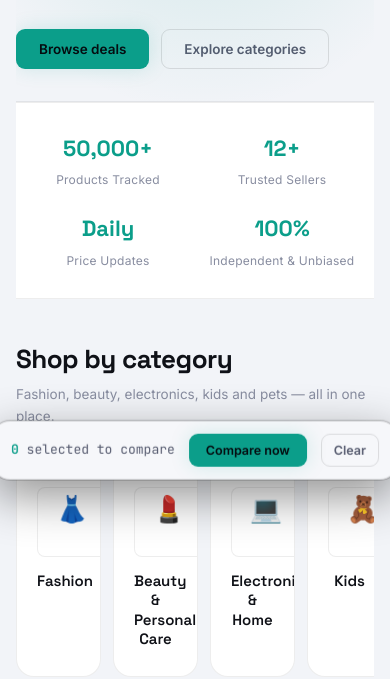
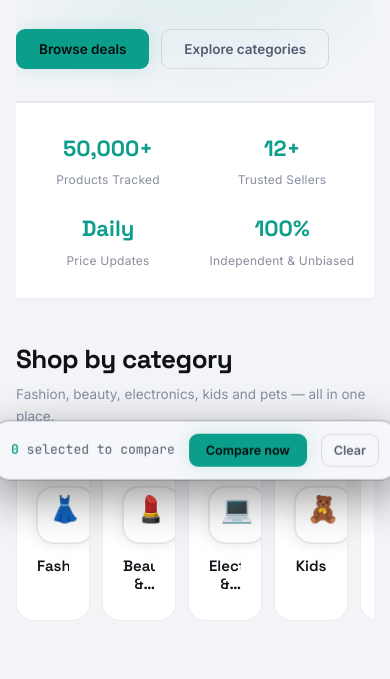
Before and after one commit to Singhaditya0/Shopnexa, a plain HTML site: page frontend/index.html in a window 390 px wide. Shown: the part 421-1100 px from the top of the page. Drawn offline with Linux system fonts and the light colour scheme; no server answers.

Commit message:
Match Flipkart-style mobile category icon sizing

```diff
--- a/frontend/style.css
+++ b/frontend/style.css
@@ -290,7 +290,7 @@ section { padding: 60px 0; }
   .cat-grid::-webkit-scrollbar { display: none; }
   .cat-card {
     flex: 0 0 auto;
-    width: 85px;
+    width: 74px;
     padding: 0;
     background: none;
     border: none;
@@ -299,11 +299,16 @@ section { padding: 60px 0; }
   }
   .cat-card .glyph {
     display: flex; align-items: center; justify-content: center;
-    width: 70px; height: 70px; margin: 0 auto 10px;
+    width: 56px; height: 56px; margin: 0 auto 6px;
     background: var(--surface); border: 1px solid var(--border);
-    border-radius: 8px; font-size: 32px;
+    border-radius: 16px; font-size: 22px;
+    box-shadow: var(--card-shadow);
   }
-  .cat-card .title { font-size: 12px; font-weight: 600; line-height: 1.3; }
+  .cat-card .title {
+    font-size: 11px; font-weight: 600; line-height: 1.2;
+    display: -webkit-box; -webkit-line-clamp: 2; -webkit-box-orient: vertical;
+    overflow: hidden;
+  }
   .cat-card .count { display: none; }
 }
 .cat-card {
```
